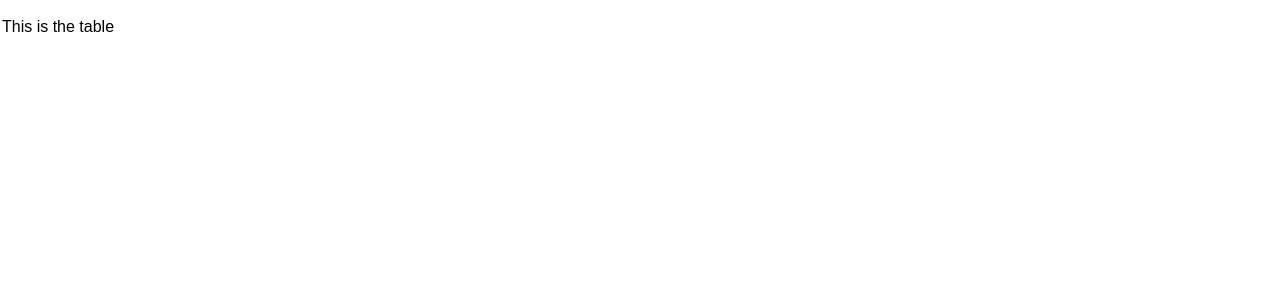
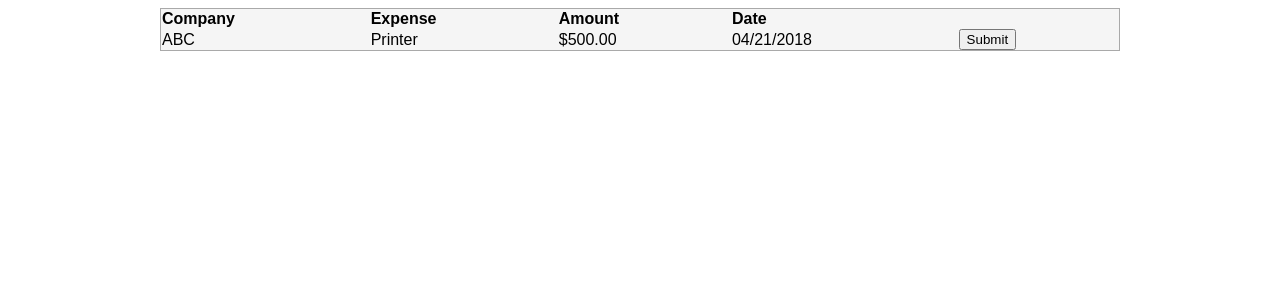
Before and after one commit to bdurb/react-typescript, a React (Create React App) app in the folder react-ts/: page / in a window 1280 px wide. Shown: the top 300 px of the page. Built offline with nearby package versions, Linux system fonts and the light colour scheme; the HTML template or start-up script is replaced by a standard one.

Commit message:
working with hard coded table

```diff
--- a/react-ts/src/Table.css
+++ b/react-ts/src/Table.css
@@ -0,0 +1,12 @@
+
+table {
+  width: 75%;
+  background-color: whitesmoke;
+  text-align: left;
+  border: 1px solid darkgrey;
+  width: 75%;
+  margin-left: auto;
+  margin-right: auto;
+  margin-top: .5rem;
+  border-collapse: collapse;
+}
--- a/react-ts/src/Table.tsx
+++ b/react-ts/src/Table.tsx
@@ -1,6 +1,7 @@
 import * as React from 'react';
 // import { withStyles } from 'material-ui/styles';
 // import { TableBody, TableCell, TableHead, TableRow } from 'material-ui/Table';
+import './Table.css';
 
 export default class Table extends React.Component  {
   constructor(props:any) {
@@ -14,9 +15,21 @@ export default class Table extends React.Component  {
   }
   public render() {
     return (
-      <div>
+      <div className="box">
         <table>
-          <p>This is the table</p>
+          <tr>
+            <th>Company</th>
+            <th>Expense</th>
+            <th>Amount</th>
+            <th>Date</th>
+          </tr>
+          <tr>
+            <td>ABC</td>
+            <td>Printer</td>
+            <td>$500.00</td>
+            <td>04/21/2018</td>
+            <button>Submit</button>
+          </tr>
         </table>
       </div>
     );
```
